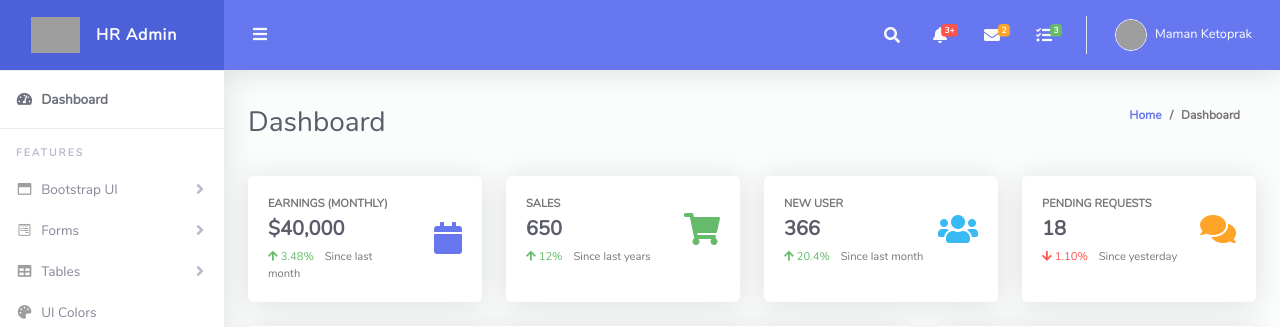
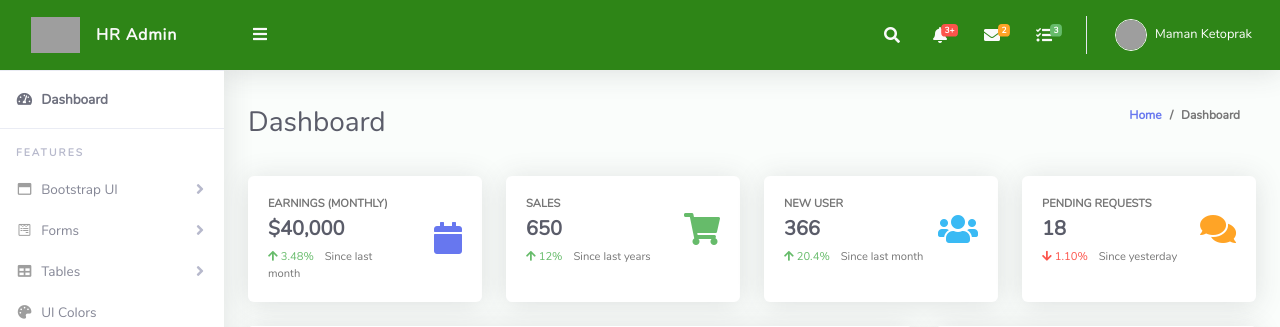
Before and after one commit to DarthCoder-afk/LeaveTrack, a PHP site: page /index.html in a window 1280 px wide. Shown: the top 327 px of the page. Run offline with PHP 8.4, Linux system fonts and the light colour scheme; grey boxes are pictures that could not be loaded.

Commit message:
fixed color

```diff
--- a/css/admin.css
+++ b/css/admin.css
@@ -25,7 +25,7 @@ a:focus {
 }
 
 #wrapper #content-wrapper {
-  background-color: #fafdfb;
+  background-color: #2e8517;
   width: 100%;
   overflow-x: hidden
 }
@@ -597,7 +597,7 @@ a:focus {
 }
 
 .bg-navbar {
-  background-color: #6777ef
+  background-color: #2e8517
 }
 
 .sidebar {
--- a/index.html
+++ b/index.html
@@ -18,7 +18,7 @@
   <div id="wrapper">
     <!-- Sidebar -->
     <ul class="navbar-nav sidebar sidebar-light accordion" id="accordionSidebar">
-      <a class="sidebar-brand d-flex align-items-center justify-content-center" href="index.html">
+      <a class="sidebar-brand d-flex align-items-center justify-content-center" href="index.html" style="background-color: #2e8517;">
         <div class="sidebar-brand-icon">
           <img src="img/logo/logo2.png">
         </div>
@@ -119,7 +119,7 @@
     <div id="content-wrapper" class="d-flex flex-column">
       <div id="content">
         <!-- TopBar -->
-        <nav class="navbar navbar-expand navbar-light bg-navbar topbar mb-4 static-top">
+        <nav class="navbar navbar-expand navbar-light bg-navbar topbar mb-4 static-top" style="background-color: #2e8517;">
           <button id="sidebarToggleTop" class="btn btn-link rounded-circle mr-3">
             <i class="fa fa-bars"></i>
           </button>
```
Also changed, not shown: index.php (deleted).
